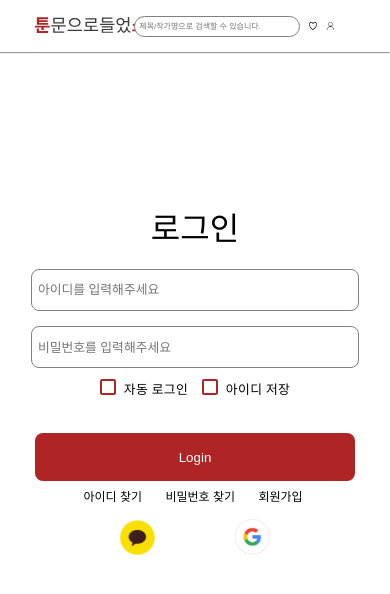
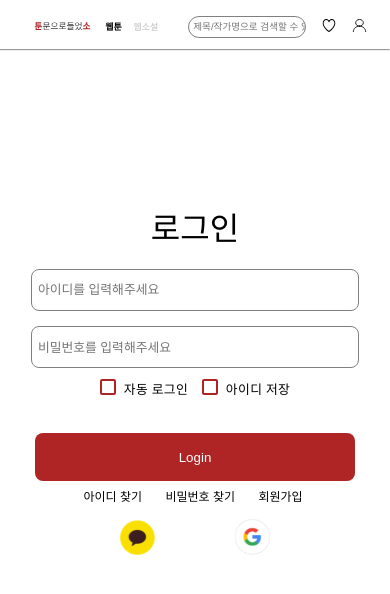
Before and after one commit to CODE-U-S/Webtoon-Search-Project-Frontend, a React (Create React App) app: page /login in a window 390 px wide. Shown: the top 594 px of the page. Built offline with nearby package versions, Linux system fonts and the light colour scheme.

Commit message:
💄 navbar 반응형 구현

```diff
--- a/src/components/navbar/Navbar.js
+++ b/src/components/navbar/Navbar.js
@@ -6,6 +6,7 @@ import mypage from "../../image/my_page.svg";
 function Navbar() {
   return (
     <div className={styles["container-navbar"]}>
+      <div className={styles["container-left"]}>
         <div className={styles["container-logo"]}>
           <img src={logo} alt="" />
         </div>
@@ -22,7 +23,9 @@ function Navbar() {
             </button>
           </div>
         </div>
+      </div>
 
+      <div className={styles["container-right"]}>
         <div className={styles["container-search-box"]}>
           <input
             type={"text"}
@@ -39,6 +42,7 @@ function Navbar() {
             <img src={mypage} alt="" />
           </button>
         </div>
+      </div>
       <hr />
     </div>
   );
--- a/src/css/navbar/Navbar.module.css
+++ b/src/css/navbar/Navbar.module.css
@@ -21,60 +21,62 @@ img {
 
 .container-navbar {
   margin-top: 4vmin;
-  margin-left: 15%;
+  margin-left: 8vmin;
 }
 
 .container-logo {
+  width: 16vmin;
+}
+
+.container-left {
   display: inline-flex;
-  width: 13vmin;
-  margin-left: 4vmin;
+}
+
+.container-right {
+  display: inline-flex;
+  position: absolute;
+  right: 0;
+  margin-right: 3vmin;
 }
 
 .container-option {
   display: inline-flex;
-  margin-left: 5vmin;
-}
-
-.option-webnovel {
   margin-left: 3vmin;
 }
 
 .webtoon {
-  font-size: 1.8vmin;
-  font-weight: 900;
+  font-size: 2.3vmin;
+  font-weight: 600;
 }
 
 .webnovel {
-  font-size: 1.8vmin;
-}
-
-.container-search-box {
-  display: inline-flex;
-  position: absolute;
-  right: 23%;
+  font-size: 2.3vmin;
+  margin-left: 3vmin;
+  color: #bcbcbc;
 }
 
 .search-box {
-  width: 30vmin;
+  width: 25vmin;
+  min-width: 7rem;
   height: 3vmin;
-  min-height: 1.2rem;
-  border-radius: 20px;
+  min-height: 1.25rem;
+  border-radius: 25px;
   border: 1px solid gray;
   padding-left: 1vmin;
-  font-size: 1vmin;
+  font-size: 1.1vmin;
 }
 
 .container-my {
-  display: inline-flex;
-  position: absolute;
-  right: 17%;
+  margin-left: 3vmin;
   margin-top: 0.5vmin;
 }
 
 .favorite,
 .mypage {
   width: 2.5vmin;
+  min-width: 1.4rem;
   height: 2vmin;
+  min-height: 0.8rem;
   margin-right: 2vmin;
 }
 
@@ -84,29 +86,17 @@ hr {
 }
 
 @media (max-width: 1000px), (max-height: 800px) {
-  .container-logo {
-    width: 7rem;
+  .search-box {
+    font-size: 0.6rem;
   }
 
-  .webtoon {
-    font-size: 0.9rem;
-  }
-
-  .webnovel {
-    font-size: 0.9rem;
-  }
-
-  .search-box {
-    width: 10rem;
-    font-size: 0.5rem;
+  .container-logo {
+    height: 3.5vmin;
   }
 }
 
-@media (max-width: 1200px) {
-  .container-navbar {
-    margin-left: 5%;
-  }
-  .container-my {
-    right: 12%;
+@media (max-width: 600px) {
+  .container-logo {
+    height: 2vmin;
   }
 }
```
Lines whose indentation alone changed are shown as unchanged.
